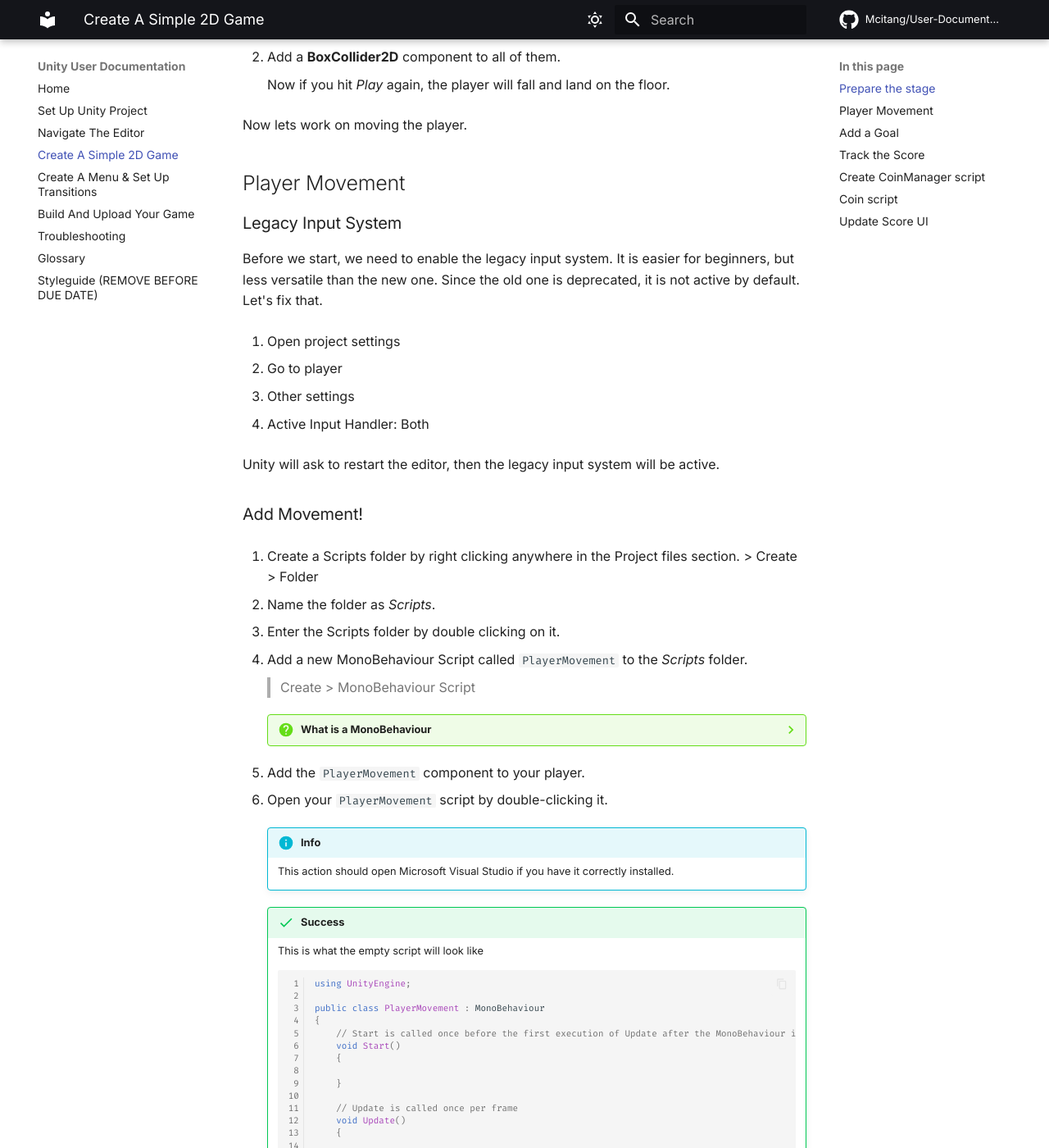
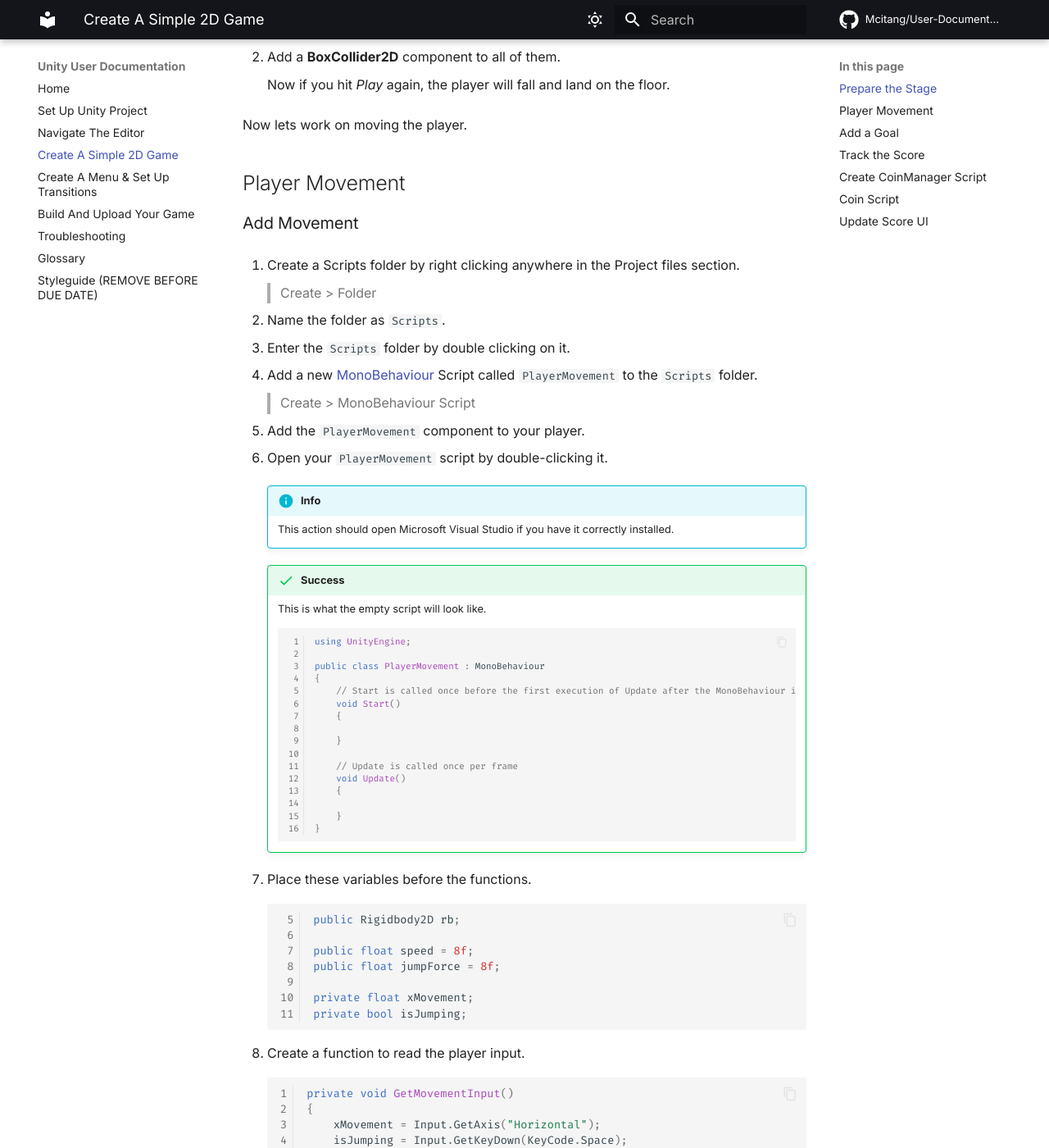
Before and after one commit to Mcitang/User-Documentation, an MkDocs documentation site: the page built from docs/make-game.md, in a window 1280 px wide and 1400 px high, scrolled down 3980 px. Shown: the whole window at 82% size. Built offline with MkDocs 1.6.1 and Material for MkDocs 9.7.7, drawn with Linux system fonts in a browser that asks for light colours; emoji names are drawn with the system emoji font; comment, search, counter and statistics services are not loaded; some of the changed text lies outside the part shown.

Commit message:
Edit for consistency

````diff
--- a/docs/make-game.md
+++ b/docs/make-game.md
@@ -1,6 +1,6 @@
 # Make A 2D Game Scene
 
-## Prepare the stage
+## Prepare the Stage
 
 It would be boring if there was nothing but a floor, right? So let's add some platforms and walls!
 
@@ -36,7 +36,7 @@
 
         ![Adding a component][add-component-gif]{ style="width: 650px;", .center }
 
-1. Check the player's _Freeze Rotation Z_ checkbox in the Rigidbody2D component settings.
+1. Check the player's **Freeze Rotation Z** checkbox in the Rigidbody2D component settings.
 
     > Rigidbody2D > Constraints > Freeze Rotation > :white_check_mark: Z
 
@@ -61,34 +61,18 @@
 
 ## Player Movement
 
-### Legacy Input System
-Before we start, we need to enable the legacy input system. It is easier for beginners, but less versatile than the new one. Since the old one is deprecated, it is not active by default. Let's fix that.
-
-1. Open project settings
-
-1. Go to player
-
-1. Other settings
-
-1. Active Input Handler: Both
-
-Unity will ask to restart the editor, then the legacy input system will be active.
-
-### Add Movement!
+### Add Movement
 
 1. Create a Scripts folder by right clicking anywhere in the Project files section.
-    > Create > Folder
+> Create > Folder
 
-1. Name the folder as *Scripts*.
+1. Name the folder as `Scripts`.
 
-1. Enter the Scripts folder by double clicking on it.
+1. Enter the `Scripts` folder by double clicking on it.
 
-1. Add a new MonoBehaviour Script called `PlayerMovement` to the _Scripts_ folder.
+1. Add a new [MonoBehaviour][Monobehaviour-glossary] Script called `PlayerMovement` to the `Scripts` folder.
 
     > Create > MonoBehaviour Script
-
-    ??? question "What is a MonoBehaviour"
-        MonoBehaviour is a base class in Unity that allows you to create scripts that can be attached to GameObjects
 
 1. Add the `PlayerMovement` component to your player.
 
@@ -98,7 +82,7 @@
         This action should open Microsoft Visual Studio if you have it correctly installed.
 
     !!! success
-        This is what the empty script will look like
+        This is what the empty script will look like.
 
         ```C# linenums="1"
         using UnityEngine;
@@ -119,7 +103,7 @@
         }
         ```
 
-1. Setup variables before the functions.
+1. Place these variables before the functions.
 
     ```C# linenums="5"
     public Rigidbody2D rb;
@@ -176,7 +160,7 @@
     }
     ```
 
-1. Create a function to calculate your jump
+1. Create a function to calculate your jump.
 
     ```C# linenums="1"
     private void Jump()
@@ -188,7 +172,7 @@
     }
     ```
 
-1. Add your new jump function to `Update()`
+1. Add your new jump function to `Update()`.
 
     ```C# linenums="1" hl_lines="5"
     // Update is called once per frame
@@ -303,8 +288,6 @@
     !!! success
         ![Coins on each platform][coins-image]
 
-    The win condition for the game will be to collect all the coins.
-
 ### Create Coins User Interface (UI)
 
 1. Add a label to the scene by right clicking in the **Hierarchy** window
@@ -313,12 +296,12 @@
 
     You will get a pop-up to download TextMeshPro (TMP) essentials.
 
-1. Click _Import TMP Essentials_.
+1. Click **Import TMP Essentials**.
 
 1. Close the TMP Importer window without importing the examples and extras.
 
     !!! success
-        You should see a _TextMesh Pro_ folder in your Project Files
+        You should see a _TextMesh Pro_ folder in your Project Files.
         ![TMP folder in your project files][tmp-files-image]
 
 1. Change the default text color to black in the **Inspector**.
@@ -333,7 +316,7 @@
 
     This will force the display to a standard widescreen format, allowing you to view how the game would look on modern displays.
 
-1. Change back to Scene view
+1. Change back to **Scene** view
 
 1. Click the **Canvas** button in the **Hierarchy** window.
 
@@ -341,7 +324,7 @@
 
 1. Change the UI Scale Mode from **Constant Pixel Size** to **Scale With Screen Size**
 
-1. Set your reference resolution to X=1920, Y=1080
+1. Set your reference resolution to X=1920, Y=1080.
 
     ???+ success
         ![Canvas Scaler component with 1920x1080 reference resolution][canvas-scaler-res-image]
@@ -350,10 +333,10 @@
 
     This will zoom you out to where you can see your whole canvas.
 
-1. Drag the text object you made (Text-tmp under Canvas in the **Hierarchy** window) to the top-left corner of the canvas
+1. Drag the text object you made (Text-tmp under Canvas in the **Hierarchy** window) to the top-left corner of the canvas.
 
     !!! success
-        If you go to Game View, this is what it should look like
+        This is wat it should look like in the **Game** view.
 
         ![The game view with a text label in the top-left corner][canvas-setup-image]
 
@@ -382,7 +365,7 @@
     !!! success
         ![CoinManager with Coins inside][coin-manager-image]{ style="height: 250px;", .center }
 
-## Create CoinManager script
+## Create CoinManager Script
 
 1. Go into your "Scripts" folder in your Project files.
 
@@ -396,14 +379,14 @@
 
 1. Delete the `Update()` function since we won't need it.
 
-1. Declare the variables we will need
+1. Declare the variables we will need:
 
     ```C# linenums="5"
     private int score;
     private int totalCoins;
     ```
 
-1. Dynamically get the amount of coins
+1. Dynamically get the amount of coins:
 
     ```C# linenums="8" hl_lines="4"
     // Start is called once before the first execution of Update after the MonoBehaviour is created
@@ -437,7 +420,7 @@
 
 1. Save your Unity project by pressing ++ctrl+s++.
 
-## Coin script
+## Coin Script
 
 1. Go into your "Scripts" folder in your Project files.
 
@@ -454,8 +437,7 @@
 
 1. Delete the `Update()` method from `Coin`.
 
-1. Assign the `CoinManager` to `Coin` in the `Start()` method.
-
+1. Assign the `CoinManager` to `Coin` in the `Start()` method:
     ```C# linenums="7"
     void Start()
     {
@@ -463,7 +445,7 @@
     }
     ```
 
-1. Add a variable to hold the CoinManager
+1. Add a variable to hold the CoinManager:
 
     ```C# linenums="1" hl_lines="5"
     using UnityEngine;
@@ -480,7 +462,7 @@
     }
     ```
 
-1. Add a function to add to score in the `CoinManager` script
+1. Add a function to add to score in the `CoinManager` script:
 
     ```C# linenums="14"
     public void addToScore(int add = 1)
@@ -490,7 +472,7 @@
     }
     ```
 
-1. Create an `OnTriggerEnter2D` function
+1. Create an `OnTriggerEnter2D` function:
 
     ```C# linenums="12"
     private void OnTriggerEnter2D(Collider2D collision)
@@ -509,7 +491,7 @@
     }
     ```
 
-1. Save your changes by pressing ++ctrl+s++
+1. Save your changes by pressing ++ctrl+s++.
 
     !!! success
         Completed coin script:
@@ -593,7 +575,7 @@
     public TextMeshProUGUI scoreLabel;
     ```
 
-1. Update the addScore function to update the score.
+1. Update the `addScore` function to update the score.
 
     ```C# linenums="16" hl_lines="4"
     public void addToScore(int add = 1)
@@ -643,7 +625,7 @@
 
 1. Minimize Visual Studio.
 
-1. Drag and drop the text label in your scene's canvas into the "Score Label" slot in the `CoinManager` component, in the **Inspector** window.
+1. Drag and drop the text label in your scene's canvas into the `Score Label` slot in the `CoinManager` component, in the **Inspector** window.
 
 
     !!! success
````
Also changed, not shown: other parts of docs/make-game.md (+10 -8 lines).
